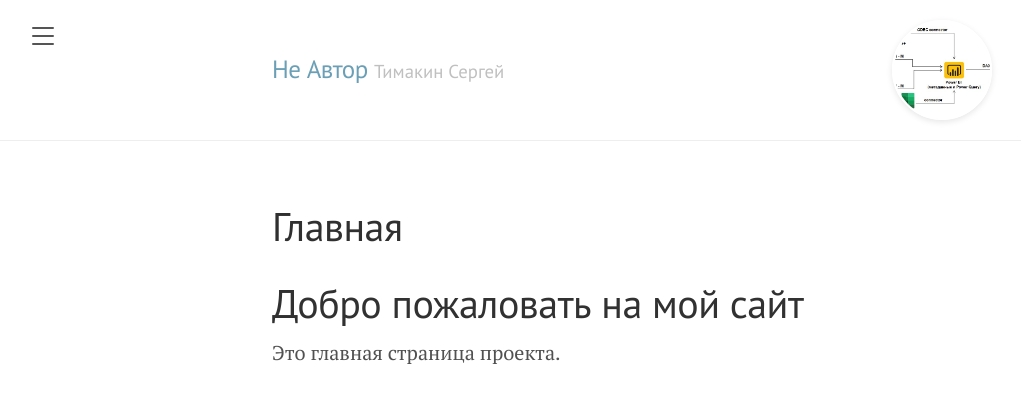
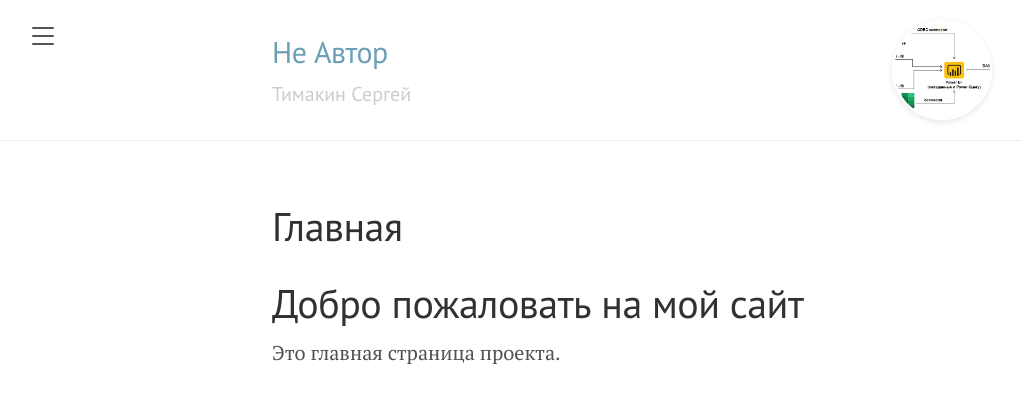
Before and after one commit to Mikrobic/lanyon, a Jekyll site: the page built from pages/index.md, in a window 1280 px wide. Shown: the top 403 px of the page, without its empty margins (8-1029 px from the left). Built offline with Jekyll 4.4.1, drawn with Linux system fonts in a browser that asks for light colours.

Commit message:
Форматирование файлов

```diff
--- a/_layouts/default.html
+++ b/_layouts/default.html
@@ -14,9 +14,24 @@
             <div class="container">
               <div class="masthead-content">
                 <h3 class="masthead-title">
-                  <a href="https://web.telegram.org/k/#@SergeyTimakin" title="Не Автор">{{ site.title }}</a>
-                  <small>{{ site.tagline }}</small>
-                </h3>
+                  <a href="https://web.telegram.org/k/#@SergeyTimakin" title="Не Автор"
+                  style="
+                    font-size: clamp(1.2rem, 4vw, 1.5rem);
+                    line-height: 1.3;
+                    display: block;
+                    margin-bottom: 0.3em;
+                  ">
+                 {{ site.title }}
+               </a>
+               <small style="
+                      font-size: clamp(0.8rem, 3vw, 1rem);
+                      display: block;
+                      opacity: 0.8;
+                      line-height: 1.4;
+                    ">
+                 {{ site.tagline }}
+               </small>
+             </h3>
                 <a href="https://web.telegram.org/k/#@SergeyTimakin" class="avatar-container">
                   <img
                     src="{{ '/public/dasboard.jpg' | absolute_url }}"
```
